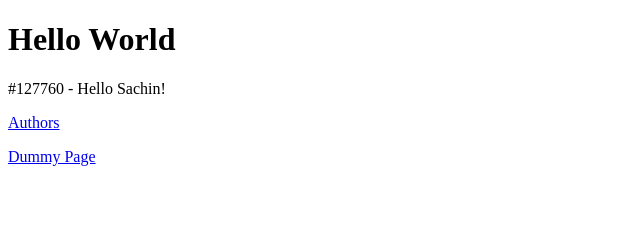
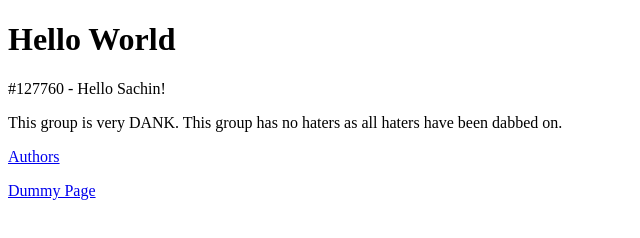
Before and after one commit to Sachmoness/YEET, a plain HTML site: page index.html in a window 1280 px wide. Shown: the whole page, without its empty margins (0-640 px from the left). Drawn offline with Linux system fonts and the light colour scheme.

Commit message:
Added a bio

```diff
--- a/index.html
+++ b/index.html
@@ -9,6 +9,7 @@
  <p>
  #127760 - Hello Sachin!
  </p>
+ <p>This group is very DANK. This group has no haters as all haters have been dabbed on.</P>
 <p><a href="author.html">Authors</a></p>
 <p><a href="dummy.html">Dummy Page</a></p>
  </body>
```
